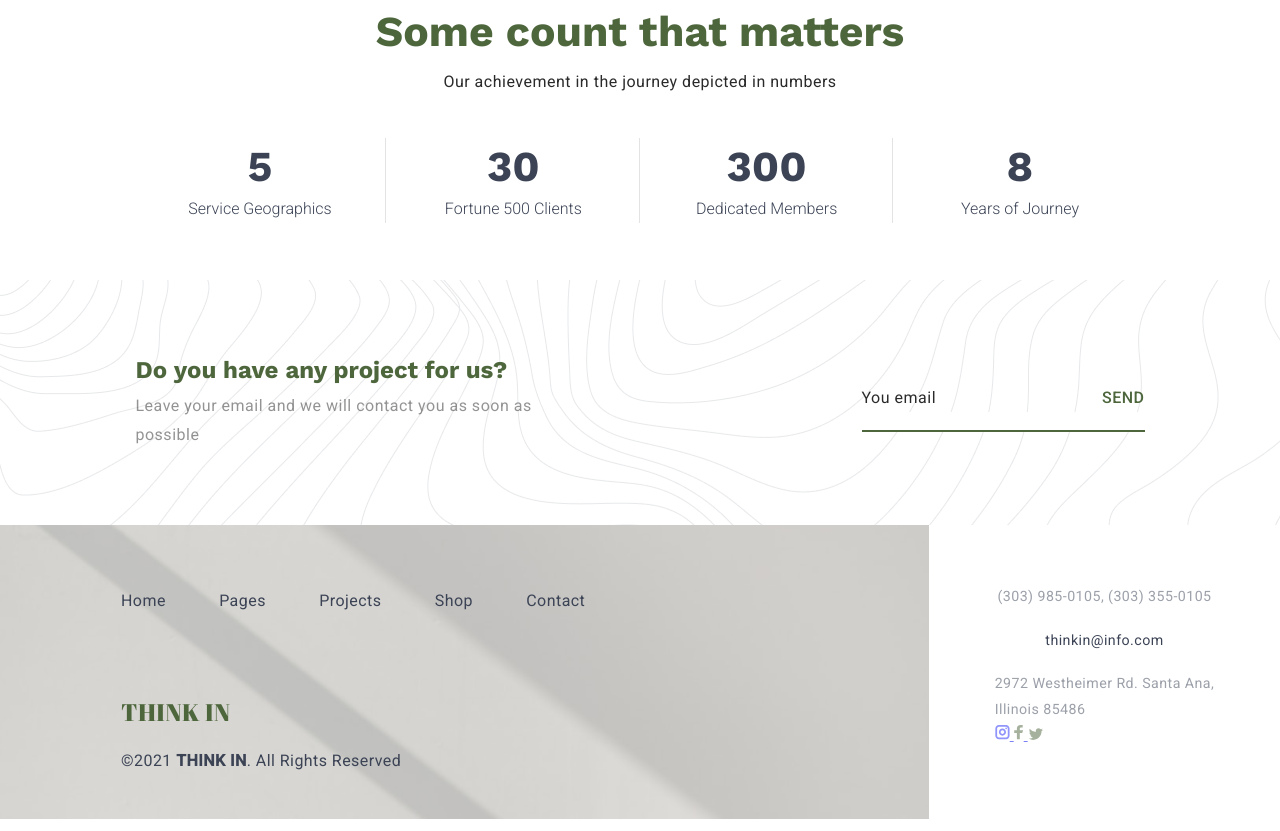
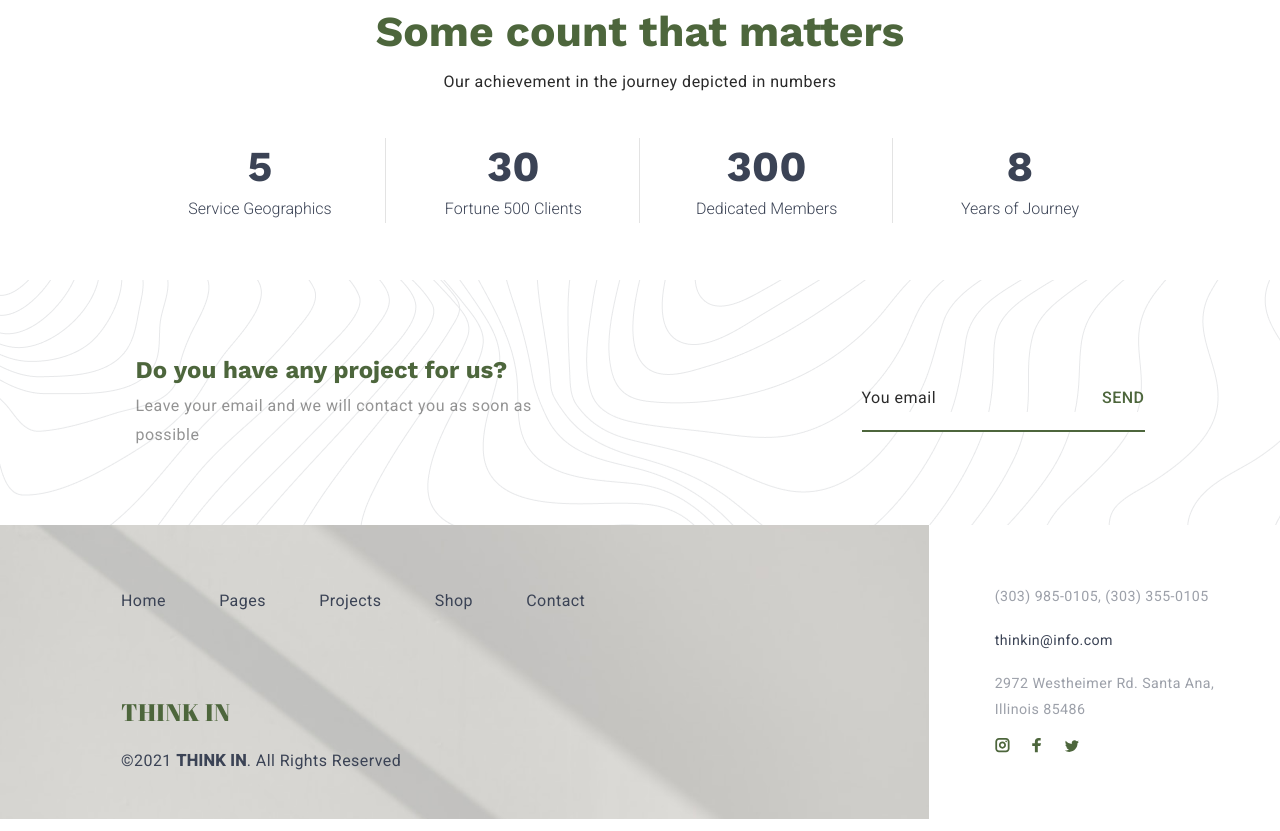
Before and after one commit to Garik9402/Design-creates-, a plain HTML site: page index.html in a window 1280 px wide. Shown: the part 1572-2403 px from the top of the page. Drawn offline with nearby package versions, Linux system fonts and the light colour scheme.

Commit message:
footer__contacts in the process;)

```diff
--- a/css/styles.scss
+++ b/css/styles.scss
@@ -800,9 +800,12 @@
           max-width: 351px;
           width: 100%;
           display: flex;
+          justify-content: center;
+          padding: 58px 0px 67px;
+      }
+      &__contacts-inner {
+          display: flex;
           flex-direction: column;
-          align-items: center;
-          padding: 58px 0px 67px;
       }
       &__contacts-phone {
           @extend%footer__contacts-style;
@@ -813,15 +816,32 @@
           @extend%footer__contacts-style;
           text-transform: lowercase;
           margin-bottom: 17.56px;
+          text-align: start
       }
       &__contacts-address {
           @extend%footer__contacts-style;
           opacity: 0.5;
           margin-bottom: 16px;
       }
-      &__socials {}
-      &__socials-iconlink {}
-      &__socials-icon path {
-          fill: #242CF8;
+      &__socials {
+          display: flex;
+          justify-content: start;
+          align-items: center;
+      }
+      &__socials-iconlink {
+          display: flex;
+          align-items: center;
+          &:not(:first-child) {
+              margin-left: 22px;
+          }
+      }
+      &__socials-icon {
+          & path {
+              fill: #4D663C;
+          }
+          &:hover path {
+              transition: all 0.2s ease;
+              fill: orchid;
+          }
       }
   }
--- a/index.html
+++ b/index.html
@@ -205,9 +205,10 @@
                 </div>
             </div>
             <div class="footer__contacts">
-                <a href="tel:+(303) 985-0105 (303) 355-0105" class="footer__contacts-phone">(303) 985-0105, (303) 355-0105</a>
-                <a href="mailto:ThinkIn@info.com" class="footer__contacts-email">ThinkIn@info.com</a>
-                <addrss class="footer__contacts-address">2972 Westheimer Rd. Santa Ana,<br /> Illinois 85486 </address>
+                <div class="footer__contacts-inner">
+                    <a href="tel:+(303) 985-0105 (303) 355-0105" class="footer__contacts-phone">(303) 985-0105, (303) 355-0105</a>
+                    <a href="mailto:ThinkIn@info.com" class="footer__contacts-email">ThinkIn@info.com</a>
+                    <address class="footer__contacts-address">2972 Westheimer Rd. Santa Ana,<br /> Illinois 85486 </address>
                     <div class="footer__socials">
                         <a href="#" class="footer__socials-iconlink">
                             <svg class="footer__socials-icon" width="15" height="15" viewBox="0 0 15 15" fill="none" xmlns="http://www.w3.org/2000/svg">
@@ -217,17 +218,17 @@
                                 </svg>
                         </a>
                         <a href="#" class="footer__socials-iconlink">
-                            <svg width="10" height="15" viewBox="0 0 10 15" fill="none" xmlns="http://www.w3.org/2000/svg">
+                            <svg class="footer__socials-icon" width="10" height="15" viewBox="0 0 10 15" fill="none" xmlns="http://www.w3.org/2000/svg">
                                 <path d="M2.90937 14.2222L2.88899 8H0.222321V5.33333H2.88899V3.55556C2.88899 1.15627 4.37477 0 6.5151 0C7.54034 0 8.42149 0.0763289 8.67827 0.110444V2.61784L7.19384 2.61852C6.02981 2.61852 5.80443 3.17164 5.80443 3.98332V5.33333H9.11121L8.22232 8H5.80442V14.2222H2.90937Z" fill="#4D663C"/>
                                 </svg>
                         </a>
                         <a href="#" class="footer__socials-iconlink">
-                            <svg width="15" height="12" viewBox="0 0 15 12" fill="none" xmlns="http://www.w3.org/2000/svg">
+                            <svg class="footer__socials-icon" width="15" height="12" viewBox="0 0 15 12" fill="none" xmlns="http://www.w3.org/2000/svg">
                                 <path d="M15.0001 1.66659C14.4668 1.93325 13.9334 2.02214 13.3112 2.11103C13.9334 1.75547 14.3779 1.22214 14.5557 0.51103C14.0223 0.866585 13.4001 1.04436 12.689 1.22214C12.1557 0.688807 11.3557 0.333252 10.5557 0.333252C9.04456 0.333252 7.71123 1.66659 7.71123 3.26659C7.71123 3.53325 7.71123 3.71103 7.80012 3.88881C5.40012 3.79992 3.17789 2.64436 1.75567 0.866585C1.489 1.31103 1.40012 1.75547 1.40012 2.3777C1.40012 3.35547 1.93345 4.24436 2.73345 4.7777C2.289 4.7777 1.84456 4.59992 1.40012 4.42214C1.40012 5.84436 2.37789 6.99992 3.71123 7.26659C3.44456 7.35547 3.17789 7.35547 2.91123 7.35547C2.73345 7.35547 2.55567 7.35547 2.37789 7.26659C2.73345 8.42214 3.80012 9.31103 5.13345 9.31103C4.15567 10.111 2.91123 10.5555 1.489 10.5555C1.22234 10.5555 1.04456 10.5555 0.777893 10.5555C2.11123 11.3555 3.62234 11.8888 5.22234 11.8888C10.5557 11.8888 13.489 7.44436 13.489 3.62214C13.489 3.53325 13.489 3.35547 13.489 3.26659C14.1112 2.82214 14.6446 2.28881 15.0001 1.66659Z" fill="#4D663C"/>
                                 </svg>
                         </a>
                     </div>
-
+                </div>
             </div>
         </div>
     </footer>
```
Also changed, not shown: css/styles.css, 1 other file.
